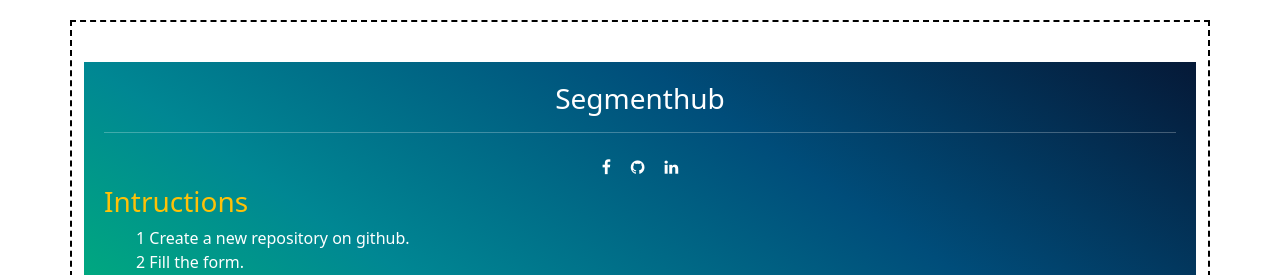
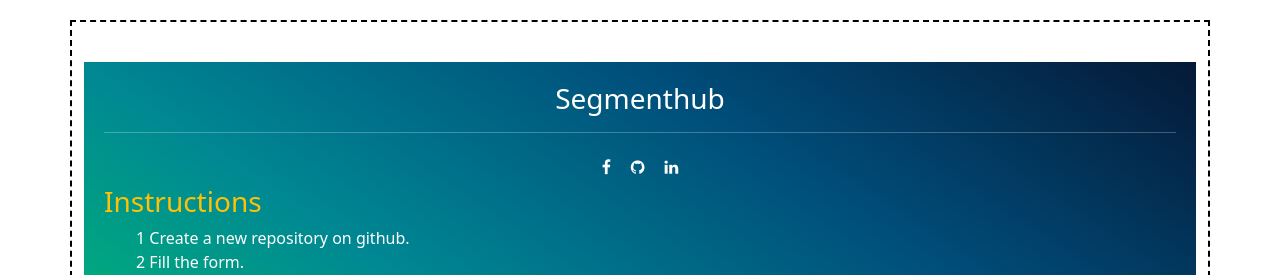
Before and after one commit to dhpradeep/segmenthub, a React (Create React App) app: page / in a window 1280 px wide. Shown: the top 275 px of the page. Built offline with nearby package versions, Linux system fonts and the light colour scheme.

Commit message:
correct instruction spelling

```diff
--- a/src/App.js
+++ b/src/App.js
@@ -108,7 +108,7 @@ const App = () => {
         </div>
         <div className="row">
           <div className="col">
-            <h3 className="text-warning">Intructions</h3>
+            <h3 className="text-warning">Instructions</h3>
             <ol>
               <li>Create a new repository on github.</li>
               <li>
```
